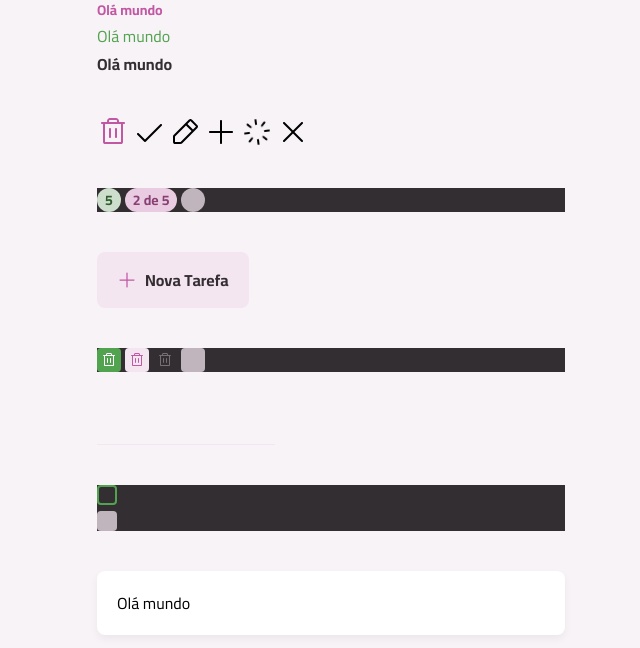
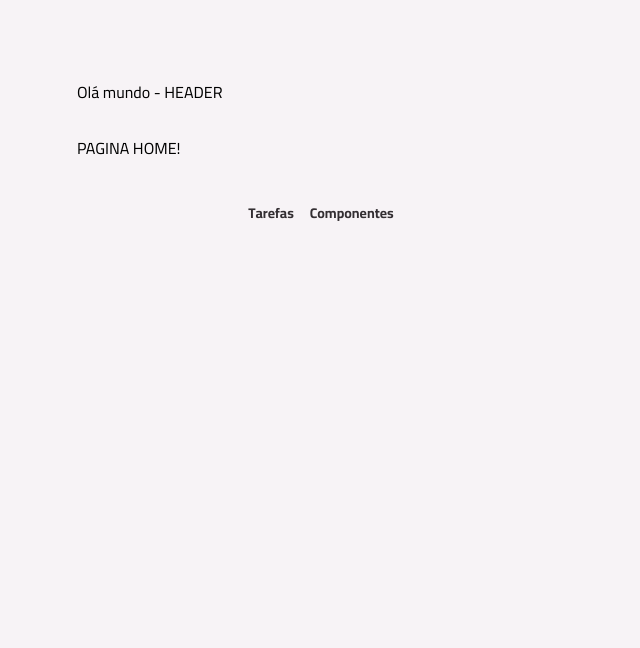
Before and after one commit to leoperass/todo-react, a React (Vite) app: page / in a window 1280 px wide. Shown: the top 648 px of the page, without its empty margins (319-959 px from the left). Built offline with nearby package versions, Linux system fonts and the light colour scheme.

Commit message:
feat: configurar sistema de rotas com React Router
- Estrutura inicial de navegação SPA criada
- LayoutMain usando header e footer fixos
- Rotas definidas: Home e Componentes

```diff
--- a/package.json
+++ b/package.json
@@ -14,6 +14,7 @@
     "class-variance-authority": "^0.7.1",
     "react": "^19.1.1",
     "react-dom": "^19.1.1",
+    "react-router": "^7.9.5",
     "tailwindcss": "^4.1.14"
   },
   "devDependencies": {
--- a/src/App.tsx
+++ b/src/App.tsx
@@ -1,82 +1,18 @@
-import Text from "./components/text";
-import TrashIcon from "./assets/icons/trash.svg?react";
-import CheckIcon from "./assets/icons/check.svg?react";
-import PencilIcon from "./assets/icons/pencil.svg?react";
-import PlusIcon from "./assets/icons/plus.svg?react";
-import SpinnerIcon from "./assets/icons/spinner.svg?react";
-import XIcon from "./assets/icons/x.svg?react";
-import Icon from "./components/icon";
-import Badge from "./components/badge";
-import Button from "./components/button";
-import ButtonIcon from "./components/button-icon";
-import InputText from "./components/input-text";
-import InputCheckbox from "./components/input-checkbox";
-import Card from "./components/card";
-import Container from "./components/container";
-import Skeleton from "./components/skeleton";
+import { BrowserRouter, Route, Routes } from "react-router";
+import PageComponents from "./pages/page-components";
+import LayoutMain from "./pages/layout-main";
+import PageHome from "./pages/page-home";
+
 
 export default function App() {
   return (
-    <Container>
-      <div className="grid gap-10 pl-5">
-        <div className="flex flex-col gap-1">
-          <Text variant="body-sm-bold" className="text-pink-base">
-            Olá mundo
-          </Text>
-          <Text className="text-green-base">
-            Olá mundo
-          </Text>
-          <Text variant="body-md-bold">
-            Olá mundo
-          </Text>
-        </div>
-
-        <div className="flex gap-1">
-          <Icon svg={TrashIcon} className="fill-pink-base"/>
-          <Icon svg={CheckIcon}/>
-          <Icon svg={PencilIcon}/>
-          <Icon svg={PlusIcon}/>
-          <Icon svg={SpinnerIcon} animate/>
-          <Icon svg={XIcon}/>
-        </div>
-
-        <div className="flex gap-1 bg-gray-400">
-          <Badge variant="primary">5</Badge>
-          <Badge variant="secondary">2 de 5</Badge>
-          <Badge loading>5</Badge>
-        </div>
-
-        <div>
-          <Button Icon={PlusIcon}>Nova Tarefa</Button>
-        </div>
-
-        <div className="flex gap-1  bg-gray-400">
-          <ButtonIcon icon={TrashIcon}/>
-          <ButtonIcon icon={TrashIcon} variant="secondary"/>
-          <ButtonIcon icon={TrashIcon} variant="tertiary"/>
-          <ButtonIcon icon={TrashIcon} loading />
-        </div>
-
-        <div>
-          <InputText />
-        </div>
-
-        <div className="bg-gray-400">
-          <InputCheckbox />
-
-          <InputCheckbox loading/>
-        </div>
-
-        <div>
-          <Card size="md">Olá mundo</Card>
-        </div>
-
-        <div className="space-y-2">
-          <Skeleton className="h-6" />
-          <Skeleton className="h-6" />
-          <Skeleton className="w-96 h-6"/>
-        </div>
-      </div>
-    </Container>
+    <BrowserRouter>
+      <Routes>
+        <Route element={< LayoutMain />} >
+          <Route index element={< PageHome />}/>
+          <Route path="/componentes" element={<PageComponents />} />
+        </Route>
+      </Routes>
+    </BrowserRouter>
   )
 }
--- /dev/null
+++ b/src/pages/layout-main.tsx
@@ -0,0 +1,30 @@
+import { NavLink, Outlet } from "react-router";
+import Container from "../components/container";
+import Text from "../components/text";
+
+export default function LayoutMain() {
+    return (
+        <>
+            <Container as="header" className="mt-3 md:mt-20">
+                Olá mundo - HEADER
+            </Container>
+            <main className="mt-4 md:mt-8">
+                <Outlet />
+            </main>
+            <footer className="my-5 md:my-10">
+                <nav className="flex items-center justify-center gap-4">
+                    <NavLink to="/">
+                        <Text variant="body-sm-bold" className="text-gray-300">
+                            Tarefas
+                        </Text>
+                    </NavLink>
+                    <NavLink to="/componentes">
+                        <Text variant="body-sm-bold" className="text-gray-300">
+                            Componentes
+                        </Text>
+                    </NavLink>
+                </nav>
+            </footer>
+        </>
+    )
+}
--- /dev/null
+++ b/src/pages/page-components.tsx
@@ -0,0 +1,83 @@
+import Badge from "../components/badge";
+import Button from "../components/button";
+import ButtonIcon from "../components/button-icon";
+import Card from "../components/card";
+import Container from "../components/container";
+import Icon from "../components/icon";
+import InputCheckbox from "../components/input-checkbox";
+import InputText from "../components/input-text";
+import Skeleton from "../components/skeleton";
+import Text from "../components/text";
+import TrashIcon from "../assets/icons/trash.svg?react";
+import CheckIcon from "../assets/icons/check.svg?react";
+import PencilIcon from "../assets/icons/pencil.svg?react";
+import PlusIcon from "../assets/icons/plus.svg?react";
+import SpinnerIcon from "../assets/icons/spinner.svg?react";
+import XIcon from "../assets/icons/x.svg?react";
+
+
+export default function PageComponents () {
+    return (
+        <Container>
+            <div className="grid gap-10 pl-5 items-center h-screen">
+                <div className="flex flex-col gap-1">
+                <Text variant="body-sm-bold" className="text-pink-base">
+                    Olá mundo
+                </Text>
+                <Text className="text-green-base">
+                    Olá mundo
+                </Text>
+                <Text variant="body-md-bold">
+                    Olá mundo
+                </Text>
+                </div>
+
+                <div className="flex gap-1">
+                <Icon svg={TrashIcon} className="fill-pink-base"/>
+                <Icon svg={CheckIcon}/>
+                <Icon svg={PencilIcon}/>
+                <Icon svg={PlusIcon}/>
+                <Icon svg={SpinnerIcon} animate/>
+                <Icon svg={XIcon}/>
+                </div>
+
+                <div className="flex gap-1">
+                <Badge variant="primary">5</Badge>
+                <Badge variant="secondary">2 de 5</Badge>
+                <Badge loading>5</Badge>
+                </div>
+
+                <div>
+                <Button Icon={PlusIcon}>Nova Tarefa</Button>
+                </div>
+
+                <div className="flex gap-1">
+                <ButtonIcon icon={TrashIcon}/>
+                <ButtonIcon icon={TrashIcon} variant="secondary"/>
+                <ButtonIcon icon={TrashIcon} variant="tertiary"/>
+                <ButtonIcon icon={TrashIcon} loading />
+                </div>
+
+                <div>
+                <InputText />
+                </div>
+
+                <div>
+                <InputCheckbox />
+
+                <InputCheckbox loading/>
+                </div>
+
+                <div>
+                <Card size="md">Olá mundo</Card>
+                </div>
+
+                <div className="space-y-2">
+                <Skeleton className="h-6" />
+                <Skeleton className="h-6" />
+                <Skeleton className="w-96 h-6"/>
+                </div>
+            </div>
+        </Container>
+    );
+}
--- /dev/null
+++ b/src/pages/page-home.tsx
@@ -0,0 +1,7 @@
+import Container from "../components/container";
+
+
+export default function PageHome() {
+    return <Container>PAGINA HOME!</Container>;
+
+}
```
Also changed, not shown: 1 other file (tests, documents, lock files or other folders).
